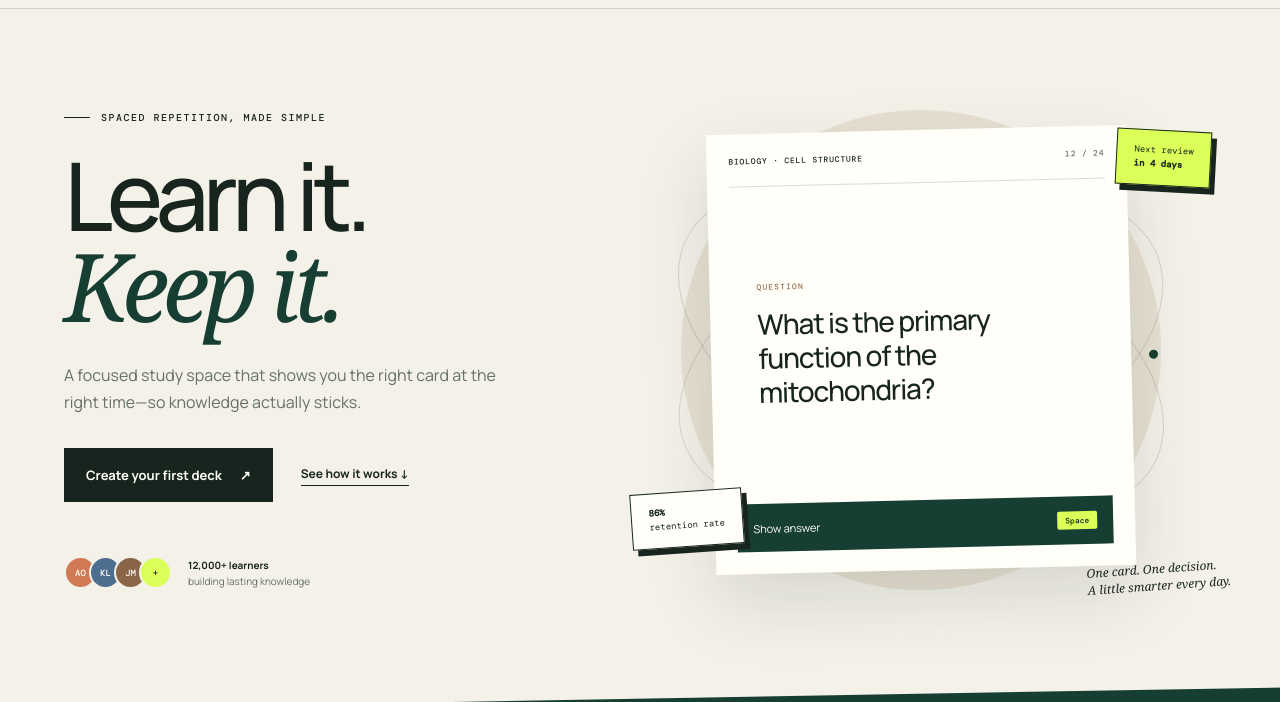
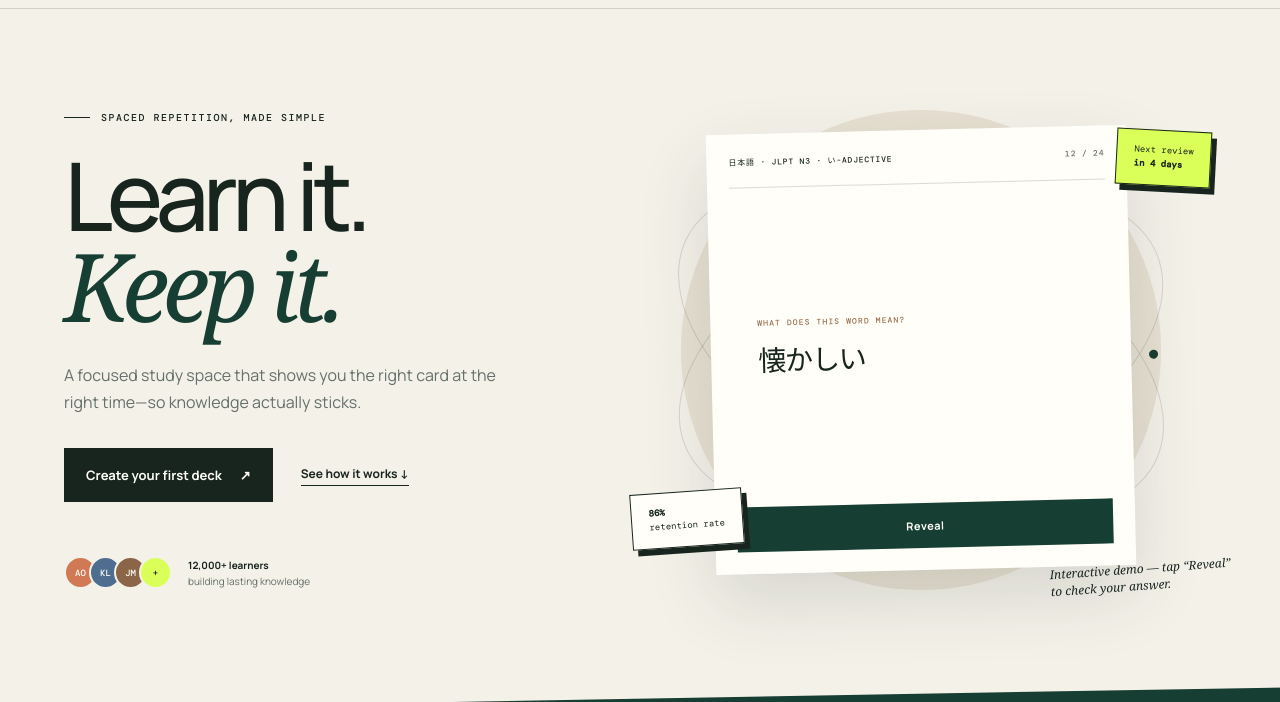
Before and after one commit to mcurioste/Flash-Card-App, a plain HTML site: page index.html in a window 1280 px wide. Shown: the part 77-779 px from the top of the page. Drawn offline with nearby package versions, Linux system fonts and the light colour scheme.

Commit message:
Modified reveal card to show japanese example, have reveal instead of space, and a sentance to show that it is interactive.

```diff
--- a/index.html
+++ b/index.html
@@ -66,22 +66,22 @@
           <div class="floating-note note-top">Next review<br /><strong>in 4 days</strong></div>
           <div class="study-card" id="study-card">
             <div class="card-topline">
-              <span class="deck-label">BIOLOGY · CELL STRUCTURE</span>
+              <span class="deck-label">日本語 · JLPT N3 · い-ADJECTIVE</span>
               <span class="card-count">12 / 24</span>
             </div>
             <div class="card-content">
-              <p class="prompt-label">QUESTION</p>
-              <h2>What is the primary function of the mitochondria?</h2>
+              <p class="prompt-label">WHAT DOES THIS WORD MEAN?</p>
+              <h2 lang="ja">懐かしい</h2>
               <div class="answer" id="answer">
-                <p>To produce energy for the cell through cellular respiration.</p>
+                <p><strong lang="ja">なつかしい</strong> · nostalgic; fondly remembered<br /><span lang="ja">この歌は懐かしい。</span> — This song brings back memories.</p>
               </div>
             </div>
             <button class="reveal-button" id="reveal-button" type="button">
-              <span>Show answer</span><kbd>Space</kbd>
+              <span>Reveal</span>
             </button>
           </div>
           <div class="floating-note note-bottom"><strong>86%</strong><br />retention rate</div>
-          <p class="visual-caption">One card. One decision.<br />A little smarter every day.</p>
+          <p class="visual-caption">Interactive demo — tap “Reveal”<br />to check your answer.</p>
         </div>
       </section>
 
--- a/script.js
+++ b/script.js
@@ -17,15 +17,9 @@ navigation.addEventListener('click', (event) => {
 
 function toggleAnswer() {
   const isRevealed = studyCard.classList.toggle('revealed');
-  revealButton.querySelector('span').textContent = isRevealed ? 'Hide answer' : 'Show answer';
+  revealButton.querySelector('span').textContent = isRevealed ? 'Hide' : 'Reveal';
 }
 
 revealButton.addEventListener('click', toggleAnswer);
-document.addEventListener('keydown', (event) => {
-  if (event.code === 'Space' && !event.target.matches('input, textarea, button')) {
-    event.preventDefault();
-    toggleAnswer();
-  }
-});
 
 document.querySelector('#year').textContent = new Date().getFullYear();
--- a/styles.css
+++ b/styles.css
@@ -110,8 +110,7 @@ h1 em { color: var(--forest); }
 .answer { display: grid; grid-template-rows: 0fr; opacity: 0; transition: grid-template-rows .35s ease, opacity .35s ease, margin .35s ease; }
 .answer p { overflow: hidden; margin: 0; color: var(--muted); font-size: 13px; line-height: 1.55; }
 .study-card.revealed .answer { grid-template-rows: 1fr; opacity: 1; margin-top: 22px; }
-.reveal-button { display: flex; align-items: center; justify-content: space-between; width: 100%; padding: 15px 16px; border: 0; color: var(--white); background: var(--forest); cursor: pointer; font-size: 11px; }
-kbd { padding: 4px 8px; color: var(--ink); background: var(--lime); border-radius: 2px; border: 0; font: 500 8px "DM Mono", monospace; }
+.reveal-button { display: flex; align-items: center; justify-content: center; width: 100%; padding: 15px 16px; border: 0; color: var(--white); background: var(--forest); cursor: pointer; font-size: 11px; font-weight: 700; letter-spacing: .04em; }
 .floating-note { z-index: 3; position: absolute; padding: 13px 17px; background: var(--lime); border: 1px solid var(--ink); box-shadow: 5px 6px 0 var(--ink); font: 400 9px/1.55 "DM Mono", monospace; transform: rotate(3deg); }
 .note-top { top: 35px; right: 5px; }
 .note-bottom { left: 5px; bottom: 58px; transform: rotate(-4deg); background: var(--white); }
```
